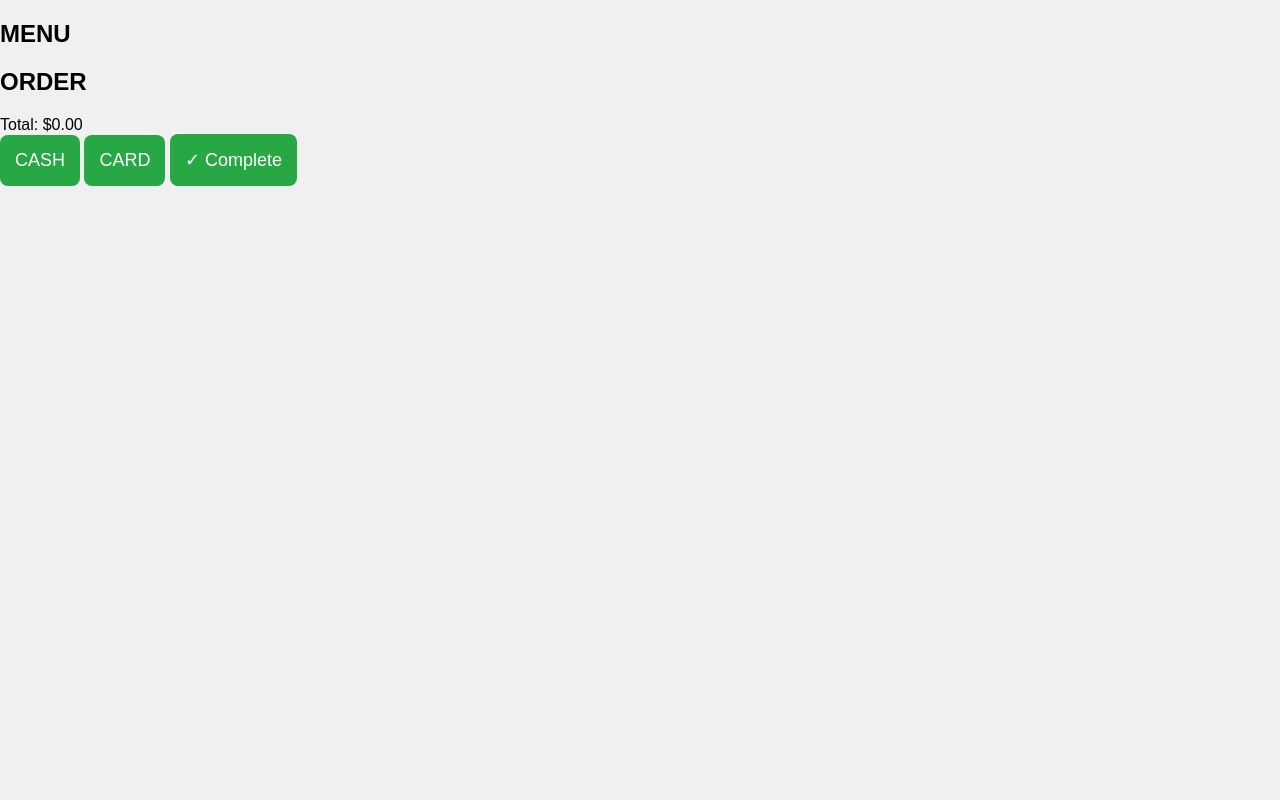
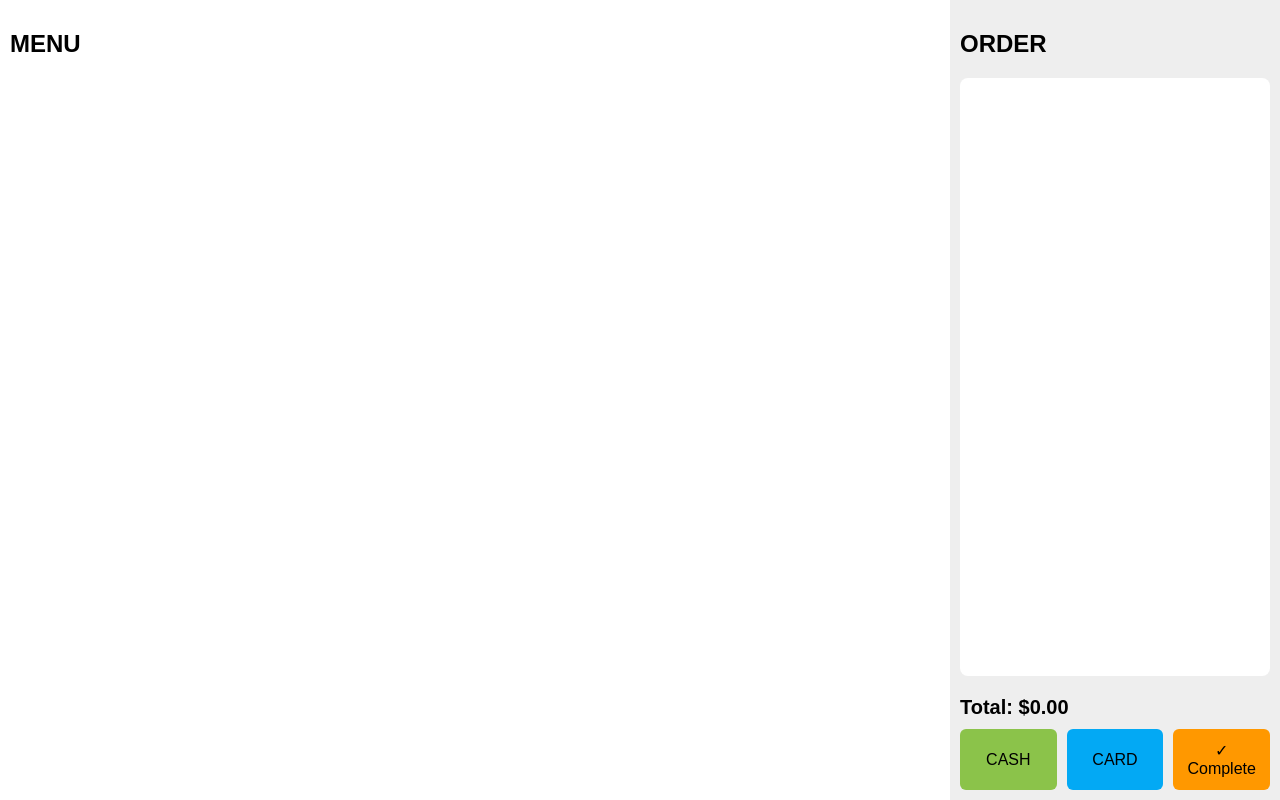
Before and after one commit to offivcd/offivcd.pos.github.io, a plain HTML site: page index.html in a window 1280 px wide. Drawn offline with Linux system fonts and the light colour scheme.

Commit message:
Update style.css

```diff
--- a/style.css
+++ b/style.css
@@ -1,67 +1,80 @@
 body {
+  margin: 0;
   font-family: sans-serif;
-    background: #f0f0f0;
-    margin: 0;
-    padding: 0;
+  background: #f2f2f2;
 }
 
-.pos-container {
+.pos {
   display: flex;
   height: 100vh;
-    gap: 10px;
-    padding: 10px;
 }
 
-.products {
+.menu {
   flex: 3;
-    display: grid;
-    grid-template-columns: repeat(auto-fill, minmax(100px, 1fr));
-    gap: 10px;
   background: #fff;
   padding: 10px;
-    border-radius: 8px;
   overflow-y: auto;
 }
 
-.product {
-    background: #4CAF50;
-    color: white;
-    border: none;
-    border-radius: 8px;
-    padding: 20px;
-    text-align: center;
-    font-size: 16px;
-    cursor: pointer;
-}
-
-.cart-section {
-    flex: 2;
-    background: white;
-    padding: 15px;
-    border-radius: 8px;
+.order-panel {
+  flex: 1;
+  background: #eee;
+  padding: 10px;
   display: flex;
   flex-direction: column;
 }
 
-#cartItems div {
-    margin: 5px 0;
-    padding: 5px;
-    background: #f9f9f9;
-    border-radius: 4px;
+.grid {
+  display: grid;
+  grid-template-columns: repeat(auto-fill, minmax(100px, 1fr));
+  gap: 10px;
 }
 
-button {
-    padding: 15px;
-    background: #28a745;
+button.item {
+  background: #4caf50;
   color: white;
-    font-size: 18px;
   border: none;
+  padding: 20px;
+  font-size: 14px;
   border-radius: 8px;
   cursor: pointer;
-    margin-top: auto;
 }
 
-select {
+#orderList {
+  flex: 1;
+  overflow-y: auto;
+  background: #fff;
+  padding: 10px;
+  border-radius: 8px;
   margin-bottom: 10px;
-    padding: 10px;
 }
+
+#orderList div {
+  margin: 5px 0;
+  padding: 8px;
+  border-bottom: 1px solid #ddd;
+}
+
+.total {
+  font-size: 20px;
+  font-weight: bold;
+  margin: 10px 0;
+}
+
+.payment {
+  display: flex;
+  gap: 10px;
+}
+
+.payment button {
+  flex: 1;
+  padding: 12px;
+  font-size: 16px;
+  border: none;
+  border-radius: 6px;
+  cursor: pointer;
+}
+
+.payment button:nth-child(1) { background: #8bc34a; }
+.payment button:nth-child(2) { background: #03a9f4; }
+.payment button:nth-child(3) { background: #ff9800; }
```
Lines whose indentation alone changed are shown as unchanged.
